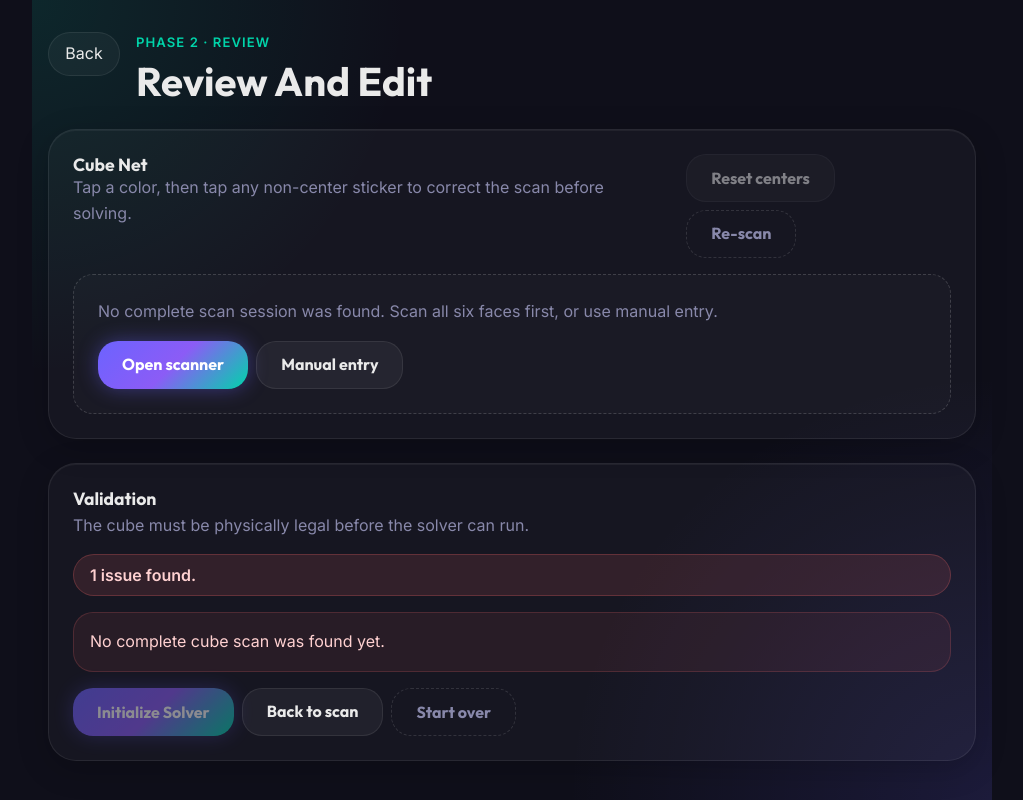
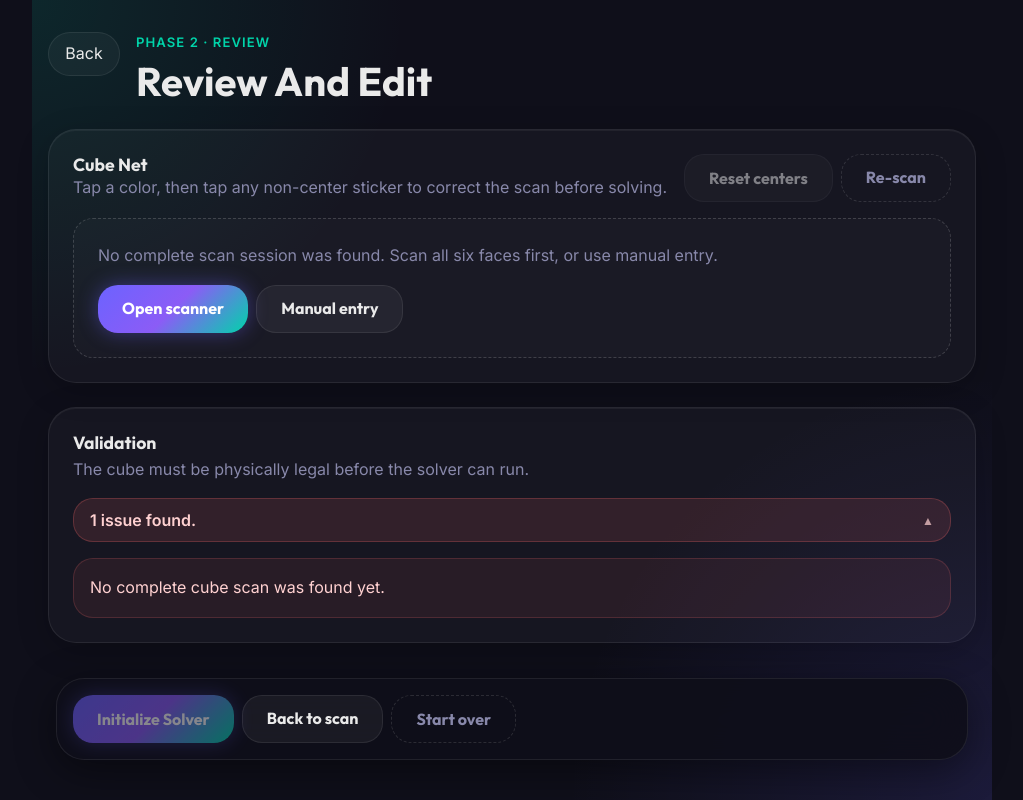
Before and after one commit to uset82/QubeSolve, a Next.js app: page /review in a window 1280 px wide. Shown: the whole page, without its empty margins (128-1151 px from the left). Built offline with nearby package versions, Linux system fonts and the light colour scheme.

Commit message:
feat: Overhaul Review page with sticky layout and pedagogical error highlighting

```diff
--- a/src/app/review/page.tsx
+++ b/src/app/review/page.tsx
@@ -85,6 +85,7 @@ export default function ReviewPage() {
   const [selectedColor, setSelectedColor] = useState<CubeColor>("green");
   const [selectedFacelet, setSelectedFacelet] = useState<SelectedFacelet | null>(null);
   const [localError, setLocalError] = useState<string | null>(null);
+  const [showErrors, setShowErrors] = useState(true);
   const canonicalCubeState = useMemo(
     () => (cubeState ? convertUiCubeStateToCanonical(cubeState) : null),
     [cubeState]
@@ -206,14 +207,17 @@ export default function ReviewPage() {
         </div>
 
         {cubeState ? (
+          <div className="review-page__netContainer">
             <CubeNet2D
               cubeState={cubeState}
               editable
               selectedColor={selectedColor}
               selectedFacelet={selectedFacelet}
+              suspectFacelets={validation.suspectFacelets}
               onSelectColor={setSelectedColor}
               onFaceletClick={handleFaceletClick}
             />
+          </div>
         ) : (
           <div className="review-page__empty">
             <p className="route-shell__copy">
@@ -243,13 +247,22 @@ export default function ReviewPage() {
           className={`review-page__validation${
             validation.valid ? " review-page__validation--valid" : " review-page__validation--invalid"
           }`}
+          onClick={() => !validation.valid && setShowErrors(!showErrors)}
+          style={{ cursor: validation.valid ? 'default' : 'pointer' }}
         >
+          <span>
             {validation.valid
               ? "Cube state looks valid."
               : `${validation.errors.length} issue${validation.errors.length === 1 ? "" : "s"} found.`}
+          </span>
+          {!validation.valid && (
+            <span className="review-page__chevron">
+              {showErrors ? "▲" : "▼"}
+            </span>
+          )}
         </div>
 
-        {!validation.valid && (
+        {!validation.valid && showErrors && (
           <ul className="review-page__errorList">
             {validation.errors.map((item, index) => (
               <li key={`${item.type}-${index}`} className="review-page__errorItem">
@@ -265,9 +278,14 @@ export default function ReviewPage() {
             <code className="review-page__solverCode">{facelets}</code>
           </div>
         )}
+      </section>
 
+      <footer className="review-page__footer">
+        <div className="review-page__footerContent">
           {(localError || solverError) && (
-          <div className="review-page__solveError">{localError || solverError}</div>
+            <div className="review-page__solveError review-page__solveError--sticky">
+              {localError || solverError}
+            </div>
           )}
 
           <div className="route-shell__actions">
@@ -294,7 +312,8 @@ export default function ReviewPage() {
               Start over
             </button>
           </div>
-      </section>
+        </div>
+      </footer>
     </main>
   );
 }
--- a/src/components/CubeNet2D.module.css
+++ b/src/components/CubeNet2D.module.css
@@ -88,6 +88,25 @@
     0 0 0 4px rgba(108, 99, 255, 0.3);
 }
 
+.cellSuspect {
+  border-color: #ff4d4d;
+  box-shadow:
+    0 0 0 2px rgba(255, 77, 77, 0.2),
+    0 0 12px rgba(255, 77, 77, 0.3);
+  animation: pulseSuspect 2s infinite ease-in-out;
+}
+
+@keyframes pulseSuspect {
+  0%, 100% {
+    opacity: 1;
+    transform: scale(1);
+  }
+  50% {
+    opacity: 0.7;
+    transform: scale(0.96);
+  }
+}
+
 .legend {
   display: flex;
   flex-wrap: wrap;
--- a/src/components/CubeNet2D.tsx
+++ b/src/components/CubeNet2D.tsx
@@ -13,6 +13,11 @@ type FaceletSelection = {
   index: number;
 };
 
+export type SuspectFacelet = {
+  face: Face;
+  index: number;
+};
+
 export type CubeNetState = Record<Face, ReadonlyArray<CubeColor | null>>;
 
 interface CubeNet2DProps {
@@ -20,6 +25,7 @@ interface CubeNet2DProps {
   editable?: boolean;
   selectedColor?: CubeColor | null;
   selectedFacelet?: FaceletSelection | null;
+  suspectFacelets?: SuspectFacelet[];
   onSelectColor?: (color: CubeColor) => void;
   onFaceletClick?: (face: Face, index: number) => void;
 }
@@ -42,6 +48,7 @@ export default function CubeNet2D({
   editable = false,
   selectedColor = null,
   selectedFacelet = null,
+  suspectFacelets = [],
   onSelectColor,
   onFaceletClick,
 }: CubeNet2DProps) {
@@ -79,10 +86,14 @@ export default function CubeNet2D({
                 const isCenter = index === 4;
                 const isSelected =
                   selectedFacelet?.face === face && selectedFacelet.index === index;
+                const isSuspect = suspectFacelets.some(
+                  (sf) => sf.face === face && sf.index === index
+                );
                 const cellClassName = [
                   styles.cell,
                   editable && !isCenter ? styles.cellEditable : styles.cellLocked,
                   isSelected ? styles.cellSelected : "",
+                  isSuspect ? styles.cellSuspect : "",
                 ]
                   .filter(Boolean)
                   .join(" ");
--- a/src/styles/review.css
+++ b/src/styles/review.css
@@ -1,5 +1,7 @@
 .review-page {
   min-height: 100dvh;
+  display: flex;
+  flex-direction: column;
   background:
     radial-gradient(circle at top left, rgba(0, 212, 170, 0.12), transparent 30%),
     radial-gradient(circle at bottom right, rgba(108, 99, 255, 0.14), transparent 34%),
@@ -10,7 +12,12 @@
   display: flex;
   justify-content: space-between;
   align-items: flex-start;
-  gap: var(--space-lg);
+  gap: var(--space-md);
+}
+
+.review-page__netContainer {
+  margin-top: var(--space-md);
+  margin-bottom: var(--space-lg);
 }
 
 .review-page__empty {
@@ -24,13 +31,20 @@
 }
 
 .review-page__validation {
-  display: inline-flex;
+  display: flex;
+  justify-content: space-between;
   align-items: center;
-  min-height: 42px;
+  min-height: 44px;
   padding: 0 var(--space-md);
-  border-radius: var(--radius-full);
+  border-radius: var(--radius-lg);
   font-weight: 700;
   border: 1px solid transparent;
+  transition: background-color var(--transition-fast);
+}
+
+.review-page__chevron {
+  font-size: 0.75rem;
+  opacity: 0.7;
 }
 
 .review-page__validation--valid {
@@ -96,6 +110,29 @@
   color: #cceeff;
 }
 
+.review-page__footer {
+  position: sticky;
+  bottom: calc(var(--safe-area-bottom) + var(--space-sm));
+  z-index: var(--z-sticky);
+  padding: var(--space-sm);
+  margin-top: auto;
+}
+
+.review-page__footerContent {
+  padding: var(--space-md);
+  border-radius: var(--radius-xl);
+  background: rgba(15, 15, 26, 0.92);
+  border: 1px solid rgba(255, 255, 255, 0.08);
+  backdrop-filter: blur(20px);
+  -webkit-backdrop-filter: blur(20px);
+  box-shadow: 0 10px 40px rgba(0, 0, 0, 0.45);
+}
+
+.review-page__solveError--sticky {
+  margin-bottom: var(--space-sm);
+  font-size: 0.88rem;
+}
+
 @media (max-width: 720px) {
   .review-page__hero {
     flex-direction: column;
```
Also changed, not shown: src/components/PedagogicalRotationVisualizer.module.css (+12 -0 lines), src/components/PedagogicalRotationVisualizer.tsx (+19 -8 lines). Lines whose indentation alone changed are shown as unchanged.
